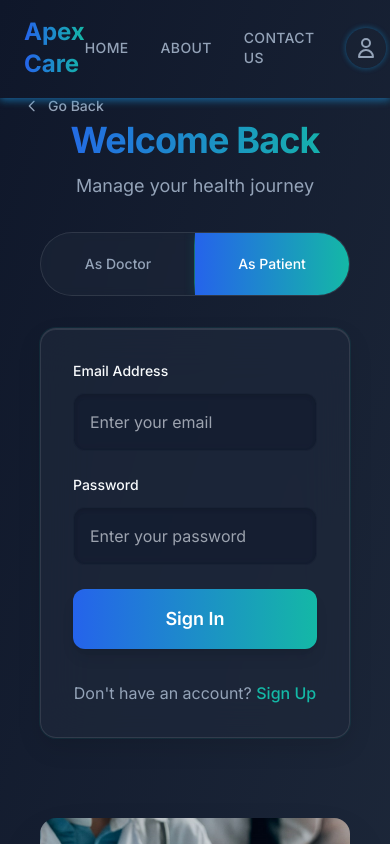
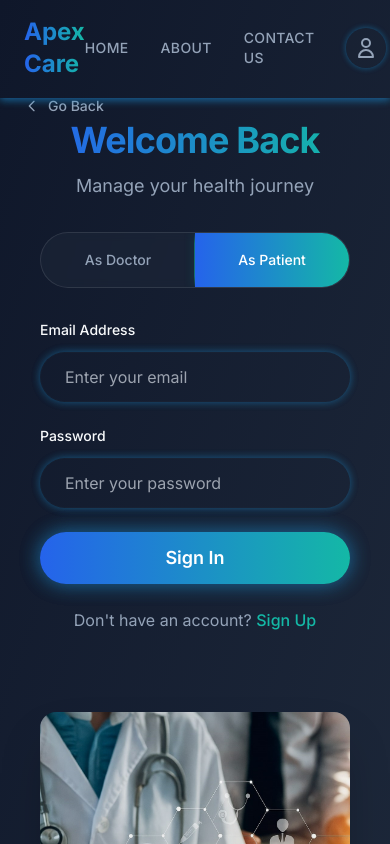
Before and after one commit to arshiumair/apex-care, a React (Vite) app: page /signin in a window 390 px wide. Shown: the top 844 px of the page. Built offline with nearby package versions, Linux system fonts and the light colour scheme.

Commit message:
Update SignIn page with additional improvements
- Enhanced SignIn page functionality and UI components
- Improved form validation and user experience
- Updated styling and responsive design elements

```diff
--- a/src/pages/SignIn.jsx
+++ b/src/pages/SignIn.jsx
@@ -163,7 +163,7 @@ const SignIn = () => {
                 initial={{ opacity: 0, y: 20 }}
                 animate={{ opacity: 1, y: 0 }}
                 transition={{ duration: 0.6, delay: 0.4 }}
-                className="relative w-full h-16 mb-8"
+                className="relative w-full h-14 mb-8"
               >
                 {/* Main Toggle Container */}
                 <div className="relative w-full h-full bg-surface/50 backdrop-blur-sm rounded-full border border-white/10 overflow-hidden">
@@ -234,15 +234,12 @@ const SignIn = () => {
                 </div>
               </motion.div>
 
-              {/* Sign In Card */}
+              {/* Sign In Form - No Container Background */}
               <motion.div
                 initial={{ opacity: 0, y: 20 }}
                 animate={{ opacity: 1, y: 0 }}
                 transition={{ duration: 0.6, delay: 0.6 }}
-                className="bg-surface/70 backdrop-blur-xl rounded-2xl border border-white/10 shadow-lg p-8 hover:shadow-xl transition-all duration-300"
-                style={{
-                  boxShadow: '0 10px 25px rgba(0, 0, 0, 0.1), 0 0 0 1px rgba(20, 184, 166, 0.1), inset 0 1px 0 rgba(255, 255, 255, 0.1)'
-                }}
+                className="space-y-6"
               >
                 {/* Sign In Form */}
                 <form onSubmit={handleSubmit} className="space-y-6">
@@ -262,9 +259,15 @@ const SignIn = () => {
                       onChange={handleInputChange}
                       required
                       aria-label="Email address"
-                      className="w-full px-4 py-4 bg-background/50 backdrop-blur-sm border border-surface/50 rounded-xl text-text-primary placeholder-gray-400 focus:outline-none focus:ring-2 focus:ring-accent focus:border-accent transition-all duration-300 shadow-inner"
+                      className="w-full px-6 py-3 bg-transparent border border-surface/30 rounded-full text-text-primary placeholder-gray-400 focus:outline-none transition-all duration-300"
                       style={{
-                        boxShadow: 'inset 0 2px 4px rgba(0, 0, 0, 0.1)'
+                        boxShadow: '0 0 8px rgba(37, 99, 235, 0.3), 0 0 8px rgba(20, 184, 166, 0.3)'
+                      }}
+                      onFocus={(e) => {
+                        e.target.style.boxShadow = '0 0 12px rgba(37, 99, 235, 0.5), 0 0 12px rgba(20, 184, 166, 0.5)'
+                      }}
+                      onBlur={(e) => {
+                        e.target.style.boxShadow = '0 0 8px rgba(37, 99, 235, 0.3), 0 0 8px rgba(20, 184, 166, 0.3)'
                       }}
                       placeholder="Enter your email"
                     />
@@ -286,9 +289,15 @@ const SignIn = () => {
                       onChange={handleInputChange}
                       required
                       aria-label="Password"
-                      className="w-full px-4 py-4 bg-background/50 backdrop-blur-sm border border-surface/50 rounded-xl text-text-primary placeholder-gray-400 focus:outline-none focus:ring-2 focus:ring-accent focus:border-accent transition-all duration-300 shadow-inner"
+                      className="w-full px-6 py-3 bg-transparent border border-surface/30 rounded-full text-text-primary placeholder-gray-400 focus:outline-none transition-all duration-300"
                       style={{
-                        boxShadow: 'inset 0 2px 4px rgba(0, 0, 0, 0.1)'
+                        boxShadow: '0 0 8px rgba(37, 99, 235, 0.3), 0 0 8px rgba(20, 184, 166, 0.3)'
+                      }}
+                      onFocus={(e) => {
+                        e.target.style.boxShadow = '0 0 12px rgba(37, 99, 235, 0.5), 0 0 12px rgba(20, 184, 166, 0.5)'
+                      }}
+                      onBlur={(e) => {
+                        e.target.style.boxShadow = '0 0 8px rgba(37, 99, 235, 0.3), 0 0 8px rgba(20, 184, 166, 0.3)'
                       }}
                       placeholder="Enter your password"
                     />
@@ -303,7 +312,16 @@ const SignIn = () => {
                     whileTap={{ scale: 0.98 }}
                     type="submit"
                     aria-label="Sign In"
-                    className="w-full bg-gradient-to-r from-primary to-accent text-white py-4 rounded-xl text-lg font-semibold shadow-lg hover:shadow-xl hover:ring-2 hover:ring-accent/40 transition-all duration-300"
+                    className="w-full bg-gradient-to-r from-primary to-accent text-white py-3 rounded-full text-lg font-semibold transition-all duration-300"
+                    style={{
+                      boxShadow: '0 0 20px rgba(37, 99, 235, 0.4), 0 0 20px rgba(20, 184, 166, 0.4)'
+                    }}
+                    onMouseEnter={(e) => {
+                      e.target.style.boxShadow = '0 0 30px rgba(37, 99, 235, 0.6), 0 0 30px rgba(20, 184, 166, 0.6)'
+                    }}
+                    onMouseLeave={(e) => {
+                      e.target.style.boxShadow = '0 0 20px rgba(37, 99, 235, 0.4), 0 0 20px rgba(20, 184, 166, 0.4)'
+                    }}
                   >
                     Sign In
                   </motion.button>
```
